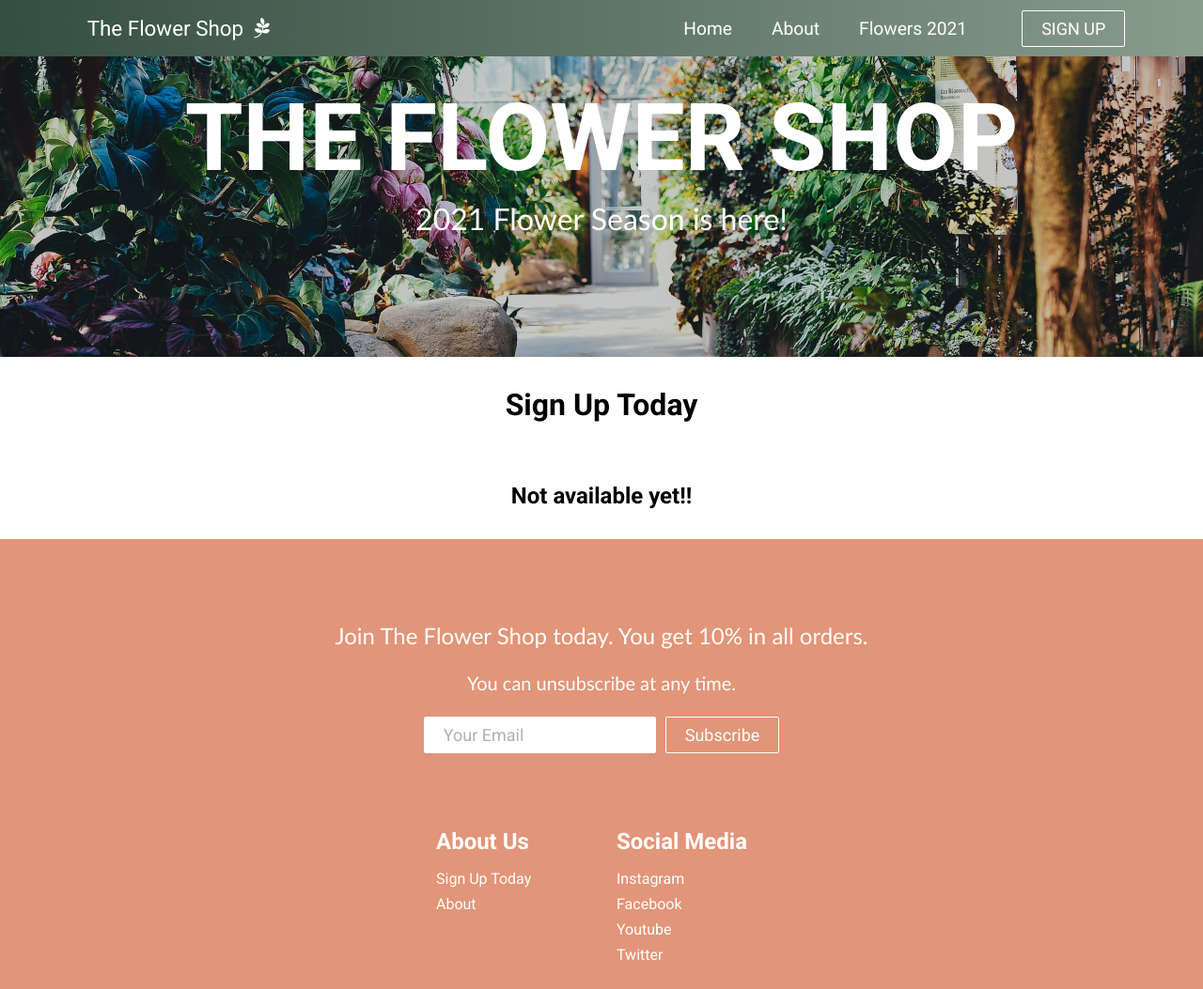
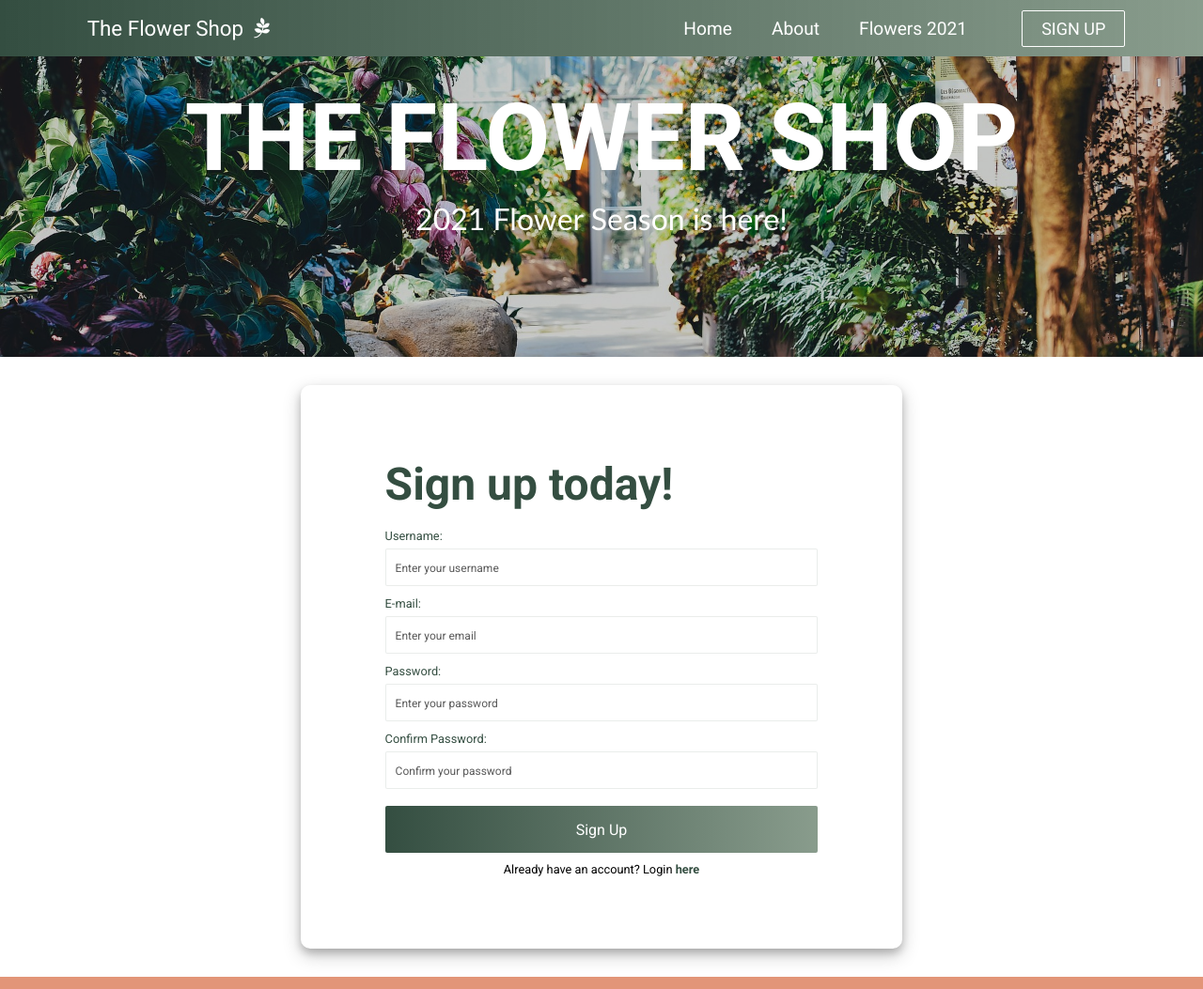
Before and after one commit to laramsj/laradev, a React app in the folder 1-React/: page /sign-up in a window 1280 px wide. Shown: the top 1053 px of the page at 94% size. Built offline with nearby package versions, Linux system fonts and the light colour scheme.

Commit message:
code to Sign up page
code to Sign up page

```diff
--- a/1-React/src/components/cards/Card.css
+++ b/1-React/src/components/cards/Card.css
@@ -3,7 +3,10 @@
   background: #fff;
 }
 
-h1 {
+.cards h1{
+  font-size: 3rem;
+  margin-bottom: 1rem;
+  color: rgb(52, 78, 65);
   text-align: center;
 }
 
--- a/1-React/src/components/pages/About.js
+++ b/1-React/src/components/pages/About.js
@@ -7,6 +7,7 @@ function About() {
       <div className="about-container">
         <h1>About</h1>
         <h2>How Flowers Help the Environment?</h2>
+        <div className="about-content">
           <p>Yet while flowers are a great gift and add a splash of color, they also do much more for us. In fact,
             flowers help the environment around us in many ways. Flowers appear on plants, which themselves are beneficial
             to our ecology and environment. As is well-known, plants produce much of the oxygen in our atmosphere through
@@ -20,7 +21,7 @@ function About() {
             produced and the more seeds that end up in the ground, the more plants there will be. So, in providing the seeds
             that make it possible to grow more plants, flowers benefit the environment by creating more carbon dioxide absorbing
             and oxygen-radiating plants.</p>
-
+        </div>
       </div>
 
     </>
--- /dev/null
+++ b/1-React/src/components/pages/FormSignUp.js
@@ -0,0 +1,84 @@
+import React from 'react'
+import useForm from './useForm'
+import validadeInfo from './validateInfo';
+import './css/SignUp.css'
+
+const FormSignUp = ({ submitForm }) => {
+  const { handleChange, values, handleSubmit, errors } = useForm(submitForm, validadeInfo);
+
+  return (
+    <div className="form-container">
+      <div className="form-content-center">
+        <form className="form" onSubmit={handleSubmit}>
+          <h1>Sign up today!</h1>
+          <div className="form-inputs">
+            <label htmlFor="username" className="form-label">
+              Username:
+            </label>
+            <input
+              id="username"
+              type="text"
+              name="username"
+              className="form-input"
+              placeholder="Enter your username"
+              value={values.username}
+              onChange={handleChange}
+            />
+            {errors.username && <p>{errors.username}</p>}
+          </div>
+          <div className="form-inputs">
+            <label htmlFor="email" className="form-label">
+              E-mail:
+            </label>
+            <input
+              id="email"
+              type="email"
+              name="email"
+              className="form-input"
+              placeholder="Enter your email"
+              value={values.email}
+              onChange={handleChange}
+            />
+            {errors.email && <p>{errors.email}</p>}
+          </div>
+          <div className="form-inputs">
+            <label htmlFor="password" className="form-label">
+              Password:
+            </label>
+            <input
+              id="password"
+              type="password"
+              name="password"
+              className="form-input"
+              placeholder="Enter your password"
+              value={values.password}
+              onChange={handleChange}
+            />
+            {errors.password && <p>{errors.password}</p>}
+          </div>
+          <div className="form-inputs">
+            <label htmlFor="passwordConfirm" className="form-label">
+              Confirm Password:
+            </label>
+            <input
+              id="passwordConfirm"
+              type="password"
+              name="passwordConfirm"
+              className="form-input"
+              placeholder="Confirm your password"
+              value={values.passwordConfirm}
+              onChange={handleChange}
+            />
+            {errors.passwordConfirm && <p>{errors.passwordConfirm}</p>}
+          </div>
+          <button className="form-input-btn" type="submit">Sign Up</button>
+          <span className="form-input-login">
+            Already have an account? Login <a href="#">here</a>
+          </span>
+        </form>
+      </div>
+    </div>
+  )
+}
+
+export default FormSignUp
--- /dev/null
+++ b/1-React/src/components/pages/FormSuccess.js
@@ -0,0 +1,17 @@
+import React from 'react'
+import './css/SignUp.css'
+
+const FormSuccess = () => {
+  return (
+    <div className="form-container">
+      <div className="form-content-center">
+        <div className="form-sucess">
+          <h1>Your login was created!</h1>
+          <button className="form-input-btn" type="submit">Return Home</button>
+        </div>
+      </div>
+    </div>
+  )
+}
+
+export default FormSuccess
--- a/1-React/src/components/pages/SignUp.js
+++ b/1-React/src/components/pages/SignUp.js
@@ -1,14 +1,20 @@
 import React from 'react'
-import './css/SignUp.css'
+import FormSignUp from './FormSignUp'
+import FormSuccess from './FormSuccess'
+import { useState } from 'react';
 
-function SignUp() {
+const SignUp = () => {
+  const [isSubmitted, setIsSubmitted] = useState(false);
+
+  function submitForm() {
+    setIsSubmitted(true);
+  }
   return (
-    <>
-    <div className='form-container'>
-    <h1>Sign Up Today</h1>
-    <h2>Not available yet!!</h2>
+    <div>
+      {!isSubmitted ?
+        (<FormSignUp submitForm={submitForm} />) :
+        (<FormSuccess />)}
     </div>
-    </>
   )
 }
 
--- a/1-React/src/components/pages/css/About.css
+++ b/1-React/src/components/pages/css/About.css
@@ -1,15 +1,24 @@
 .about-container {
-  display: flex;
-  flex-flow: column;
-  align-items: center;
-  max-width: 800px;
-  margin: 0 auto;
-  max-width: 70%;
-  padding-bottom: 2rem;
-  line-height: 1.6;
+  margin: 30px auto;
+  width: 70%;
+  box-shadow: 0 5px 8px 0 rgba(0, 0, 0, 0.2), 0 7px 20px 0 rgba(0, 0, 0, 0.2);
+  position: relative;
+  border-radius: 10px;
 }
 
 .about-container > h1,
 .about-container > h2 {
-  padding: 2rem;
+  padding-top: 2rem;
+  text-align: center;
 }
+
+.about-container h1{
+  font-size: 3rem;
+  margin-bottom: 1rem;
+  color: rgb(52, 78, 65)
+}
+
+.about-content{
+  margin: 20px 100px;
+  padding: 50px 0;
+}
--- a/1-React/src/components/pages/css/SignUp.css
+++ b/1-React/src/components/pages/css/SignUp.css
@@ -1,5 +1,142 @@
-.form-container > h1,
-.form-container > h2 {
+.form-container {
+  margin: 30px auto;
+  width: 50%;
+  box-shadow: 0 5px 8px 0 rgba(0, 0, 0, 0.2), 0 7px 20px 0 rgba(0, 0, 0, 0.2);
+  position: relative;
+  border-radius: 10px;
+  height: 600px;
+}
+
+.form-content-center {
+  border-radius: 0 10px 10px 0;
+}
+
+.form-img {
+  width: 80%;
+  height: 80%;
+  position: absolute;
+  top: 50%;
+  left: 50%;
+  transform: translate(-50%, -50%);
+}
+
+.form-img-2 {
+  width: 60%;
+  height: 60%;
+  position: absolute;
+  top: 50%;
+  left: 50%;
+  transform: translate(-50%, -50%);
+}
+
+.form-success {
   text-align: center;
-  padding: 2rem;
+  font-size: 24px;
+  margin-top: 80px;
+  color: #fff;
 }
+
+.form, .form-sucess {
+  position: absolute;
+  top: 50%;
+  left: 50%;
+  transform: translate(-50%, -50%);
+  width: 90%;
+  height: 100%;
+  display: flex;
+  flex-direction: column;
+  justify-content: center;
+  align-items: center;
+}
+
+.form h1, .form-sucess h1 {
+  font-size: 3rem;
+  text-align: start;
+  width: 80%;
+  margin-bottom: 1rem;
+  color: rgb(52, 78, 65)
+}
+
+.form-sucess h1{
+  text-align: center;
+}
+
+.form-inputs {
+  margin-bottom: 0.5rem;
+  width: 80%;
+}
+
+.form-inputs p {
+  font-size: 0.8rem;
+  margin-top: 0.5rem;
+  color: #f00e0e;
+}
+
+.form-label {
+  display: inline-block;
+  font-size: 0.8rem;
+  margin-bottom: 6px;
+  color: rgb(52, 78, 65)
+}
+
+.form-input {
+  display: block;
+  padding-left: 10px;
+  border-radius: 2px;
+  height: 40px;
+  width: 100%;
+  border: 1px solid rgba(52, 78, 65, 0.1);
+}
+
+.form-input::placeholder {
+  color: #595959;
+  font-size: 12px;
+}
+
+.form-input-btn {
+  width: 80%;
+  height: 50px;
+  margin-top: 10px;
+  border-radius: 2px;
+  background: linear-gradient(
+    90deg,
+    rgb(52, 78, 65) 0%,
+    rgba(58, 90, 64, 0.6) 100%
+  );
+  outline: none;
+  border: none;
+  color: #fff;
+  font-size: 1rem;
+}
+
+.form-input-btn:hover {
+  cursor: pointer;
+  background: linear-gradient(
+    90deg,
+    rgba(58, 90, 64, 0.6) 100%,
+    rgb(52, 78, 65) 0%
+
+  );
+  transition: all 0.4s ease-out;
+}
+
+.form-input-login {
+  font-size: 0.8rem;
+  margin-top: 10px;
+  color: black;
+  width: 80%;
+  text-align: center;
+}
+
+.form-input-login a {
+  text-decoration: none;
+  color: rgb(52, 78, 65) ;
+  font-weight: 600;
+}
+
+@media screen and (max-width: 768px) {
+  .form-container {
+    width: 100%;
+
+  }
+}
--- /dev/null
+++ b/1-React/src/components/pages/useForm.js
@@ -0,0 +1,40 @@
+import { useState, useEffect } from 'react';
+
+const useForm = (callback, validate) => {
+  const [values, setValues] = useState({
+    username: '',
+    email: '',
+    password: '',
+    password2: ''
+  });
+  const [errors, setErrors] = useState({});
+  const [isSubmitting, setIsSubmitting] = useState(false);
+
+  const handleChange = e => {
+    const { name, value } = e.target;
+    setValues({
+      ...values,
+      [name]: value
+    });
+  };
+
+  const handleSubmit = e => {
+    e.preventDefault();
+
+    setErrors(validate(values));
+    setIsSubmitting(true);
+  };
+
+  useEffect(
+    () => {
+      if (Object.keys(errors).length === 0 && isSubmitting) {
+        callback();
+      }
+    },
+    [errors]
+  );
+
+  return { handleChange, handleSubmit, values, errors };
+};
+
+export default useForm;
--- /dev/null
+++ b/1-React/src/components/pages/validateInfo.js
@@ -0,0 +1,29 @@
+export default function validadeInfo(values) {
+  let errors = {}
+
+  if (!values.username.trim()) {
+    errors.username = "Username required"
+  }
+
+  if (!values.email.trim()) {
+    errors.email = "E-mail required"
+  } else if (!/^[A-Z0-9._%+-]+@[A-Z0-9.-]+\.[A-Z]{2,}$/i.test(values.email)) {
+    errors.email = "E-mail address is invalid"
+  }
+
+  if (!values.password) {
+    errors.password = "Password is required"
+  } else if (values.password.length < 6) {
+    errors.password = "Password needs to be 6 characters or more"
+  }
+
+  if (!values.passwordConfirm) {
+    errors.passwordConfirm = "Password is required"
+  } else if (values.password !== values.passwordConfirm) {
+    errors.passwordConfirm = "Passwords do not match!"
+  } else if (values.passwordConfirm.length < 6) {
+    errors.passwordConfirm = "Password needs to be 6 characters or more"
+  }
+
+  return errors;
+}
```
Also changed, not shown: 1-React/src/components/pages/css/Flowers.css (+17 -6 lines), 1-React/public/images/img-1.svg (added), 1-React/public/images/img-2.svg (added), 1-React/public/images/img-3.svg (added), 1-React/public/images/img-4.svg (added), 1-React/src/components/pages/Flowers.js (indentation only). Lines whose indentation alone changed are shown as unchanged.
